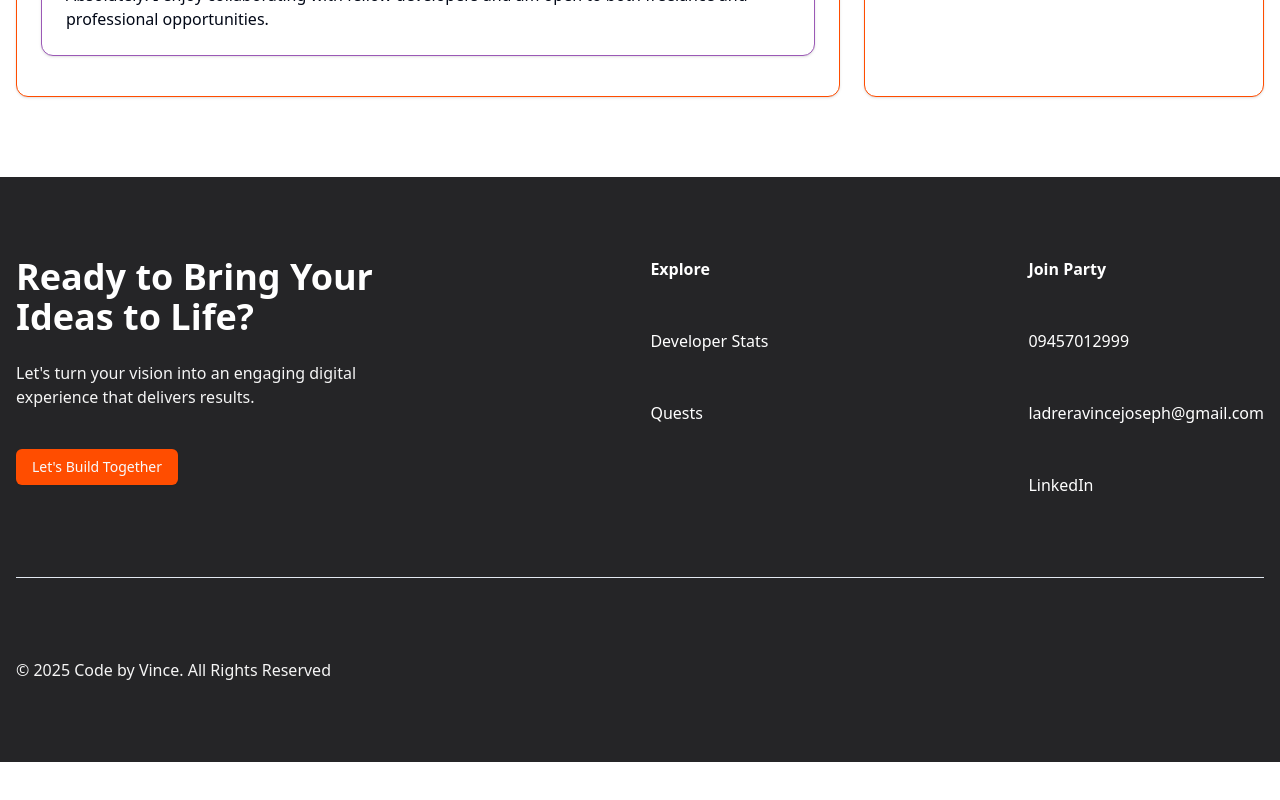
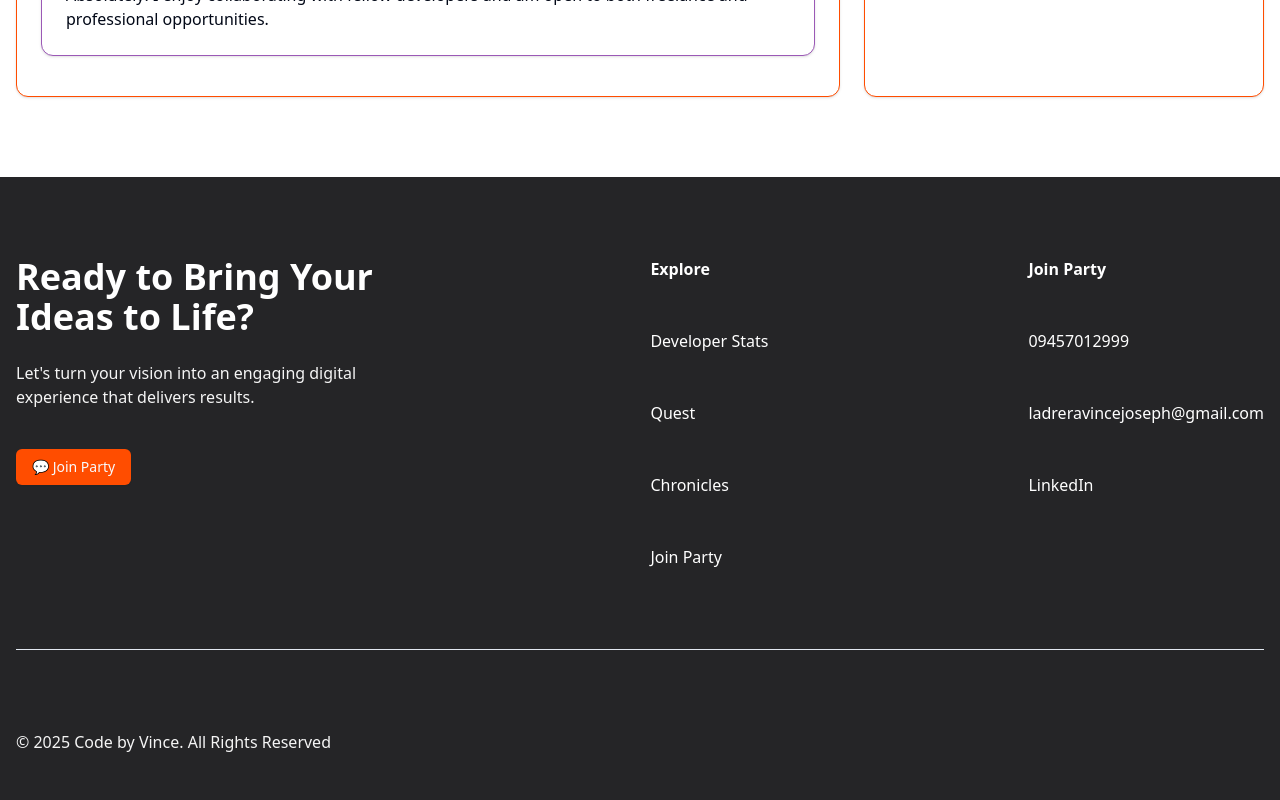
Before and after one commit to vincejosephladrera/code-by-vince, a Next.js app: page /contact in a window 1280 px wide. Shown: the part 1520-2320 px from the top of the page. Before the commit the page ends 2282 px from the top, so only its background shows below. Built offline with nearby package versions, Linux system fonts and the light colour scheme.

Commit message:
feat(nav): add blogs and contact pages to navigation links

```diff
--- a/src/components/Footer.tsx
+++ b/src/components/Footer.tsx
@@ -3,6 +3,7 @@ import Container from "@/components/Container";
 import { buttonVariants } from "@/components/ui/button";
 import Link from "next/link";
 import { cn } from "@/lib/utils";
+import { navItems } from "@/data/navItems";
 
 const Footer = () => {
   return (
@@ -30,42 +31,19 @@ const Footer = () => {
                 )}
                 href="mailto:ladreravincejoseph@gmail.com"
               >
-                Let&apos;s Build Together
+                💬 Join Party
               </Link>
             </section>
             <nav aria-label="Footer navigation">
               <h2 className="mb-12 font-bold">Explore</h2>
               <ul className="grid grid-cols-2 flex-col gap-12 md:flex">
-                <li>
-                  <Link className="footer-link" href="/about">
-                    Developer Stats
-                  </Link>
-                </li>
-                <li>
-                  <Link className="footer-link" href="/projects">
-                    Quests
-                  </Link>
-                </li>
-                {/* <li>
-                  <a
-                    href="#"
-                    className="footer-link"
-                    aria-disabled="true"
-                    tabIndex={-1}
-                  >
-                    Blogs
-                  </a>
-                </li>
-                <li>
-                  <a
-                    href="#"
-                    className="footer-link"
-                    aria-disabled="true"
-                    tabIndex={-1}
-                  >
-                    Projects
-                  </a>
-                </li> */}
+                {navItems.map((item) => (
+                  <li key={item.path}>
+                    <Link className="footer-link" href="/about">
+                      {item.label}
+                    </Link>
+                  </li>
+                ))}
               </ul>
             </nav>
             <address className="not-italic">
--- a/src/components/TopNavBar.tsx
+++ b/src/components/TopNavBar.tsx
@@ -7,14 +7,8 @@ import { cn } from "@/lib/utils";
 import { Menu, X } from "lucide-react";
 import { Button } from "./ui/button";
 import { useState } from "react";
+import { navItems } from "@/data/navItems";
 import Container from "./Container";
-
-const navItems = [
-  { path: "/about", label: "Developer Stats", icon: "🧙‍♂️" },
-  { path: "/projects", label: "Quest", icon: "🗺️ " },
-  // { path: "/blogs", label: "Chronicles", icon: "📜" },
-  // { path: "#", label: "Join Party", icon: "💬" },
-];
 
 const TopNavBar = () => {
   const [isOpen, setIsOpen] = useState(false);
@@ -54,11 +48,6 @@ const TopNavBar = () => {
               >
                 <span className="text-base">{item.icon}</span>
                 {item.label}
-                {pathname === item.path && (
-                  <div className="absolute bottom-6 left-1/2 -translate-x-1/2 transform">
-                    <div className="bg-primary h-2 w-2 animate-pulse rounded-full" />
-                  </div>
-                )}
               </Link>
             ))}
           </nav>
--- /dev/null
+++ b/src/data/navItems.ts
@@ -0,0 +1,8 @@
+const navItems = [
+  { path: "/about", label: "Developer Stats", icon: "🧙‍♂️" },
+  { path: "/projects", label: "Quest", icon: "🗺️ " },
+  { path: "/blogs", label: "Chronicles", icon: "📜" },
+  { path: "/contact", label: "Join Party", icon: "💬" },
+];
+
+export { navItems };
```
